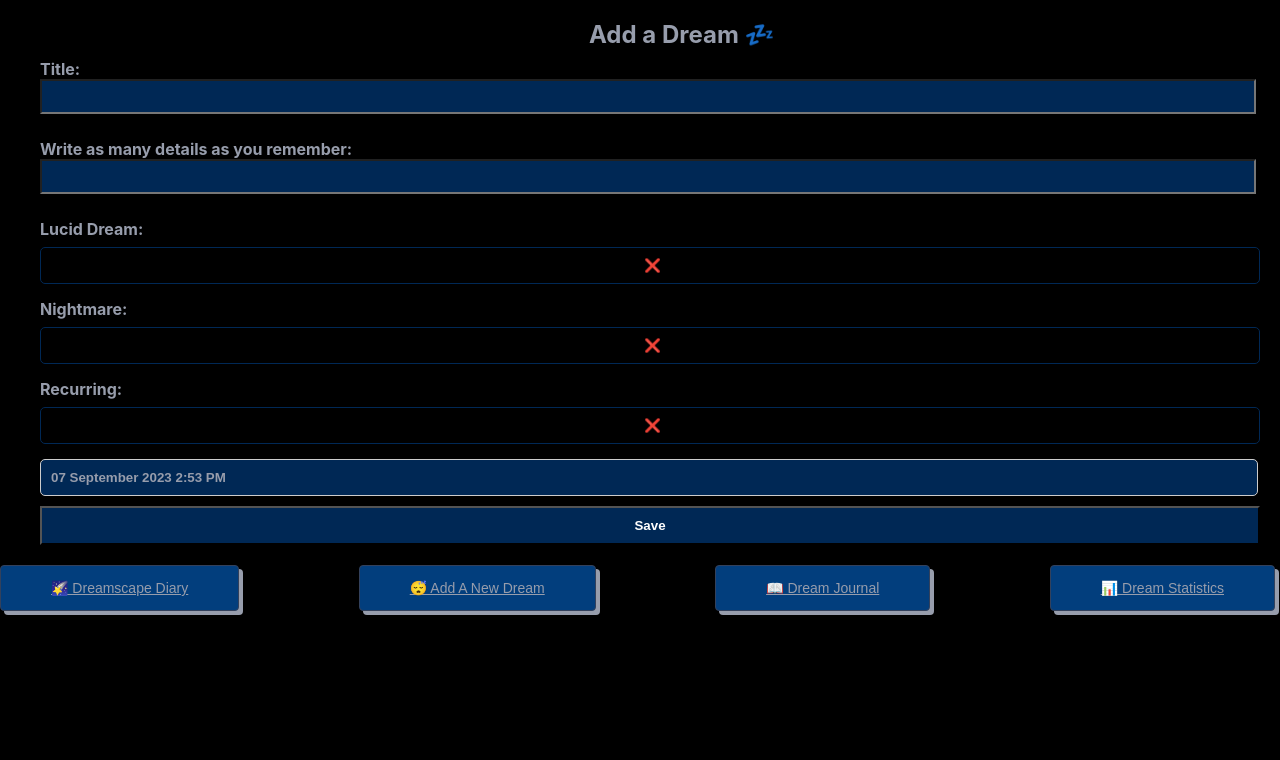
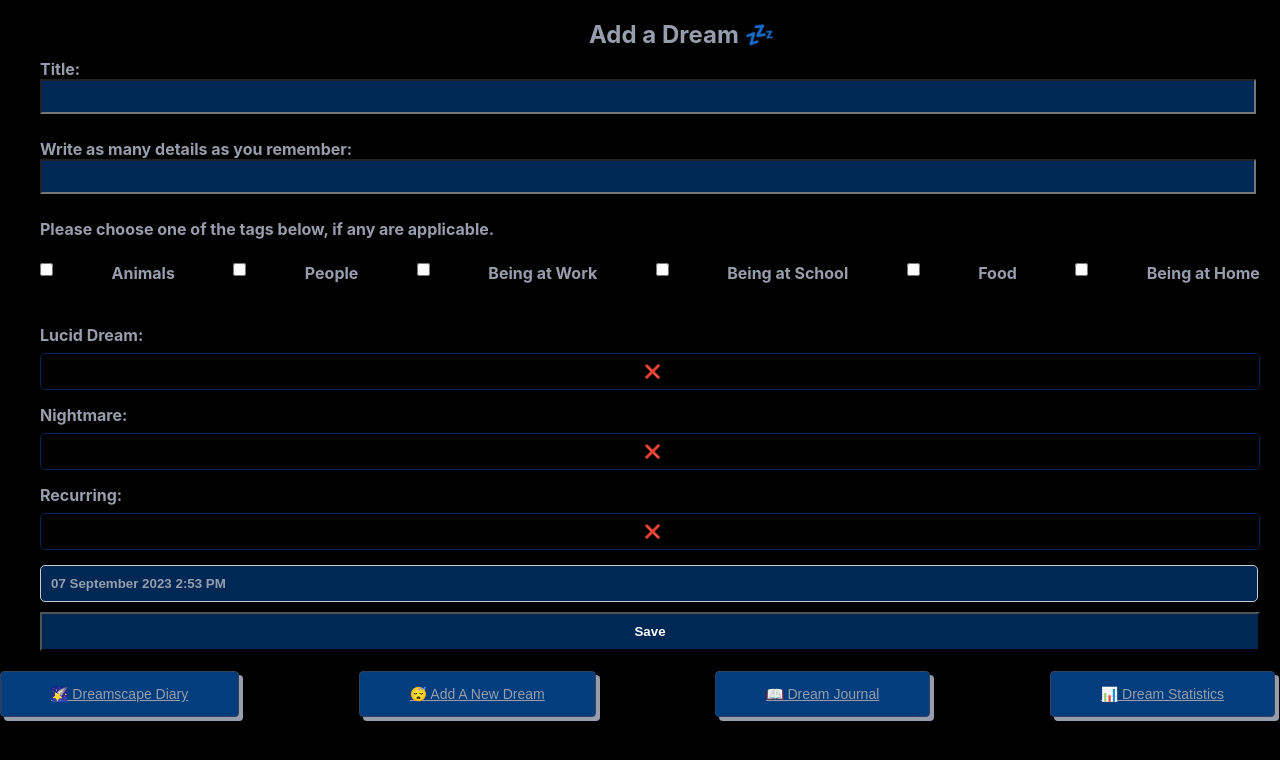
Before and after one commit to AlexandraViasu/DreamScape_Diary_JS_React_WebApp, a React (Create React App) app: page /addadream in a window 1280 px wide. Shown: the top 760 px of the page. Built offline with nearby package versions, Linux system fonts and the light colour scheme; no server answers.

Commit message:
adding more tags

```diff
--- a/src/Components/AddADream.css
+++ b/src/Components/AddADream.css
@@ -95,3 +95,14 @@ body {
     border-radius: 5px;
     color: #979DAC;
   }
+
+  .mchoice {
+    color: #979DAC;
+    font-weight: bold;
+    font-size: 16px;
+    display: flex;
+    align-items: normal;
+    padding-top: 2%;
+    margin-bottom: 2%;
+    justify-content: space-between;
+}
--- a/src/Components/AddADream.js
+++ b/src/Components/AddADream.js
@@ -18,6 +18,12 @@ const AddADream = ({ addDream }) => {
   const [formData, setFormData] = useState({
     title: "",
     body: "",
+    hasAnimals: false,
+    hasHumans: false,
+    hasWorkPlace: false,
+    hasSchool: false,
+    hasFood: false,
+    hasHome: false,
     isLucidDream: false,
     isNightmare: false,
     isRecurring: false,
@@ -36,12 +42,24 @@ const AddADream = ({ addDream }) => {
     setFormData({
       title: "",
       body: "",
+      hasAnimals: false,
+      hasHumans: false,
+      hasWorkPlace: false,
+      hasSchool: false,
+      hasFood: false,
+      hasHome: false,
       isLucidDream: false,
       isNightmare: false,
       isRecurring: false,
       date: formattedDate
     });
   };
+  const toggleCheckbox = (choice) => {
+    const updatedData = { ...formData };
+    updatedData[choice] = !formData[choice];
+    setFormData(updatedData);
+  };
+
   return (
     <form onSubmit={onSubmit} className='addADream' id="dream-form">
       <h2>Add a Dream 💤</h2>
@@ -55,6 +73,7 @@ const AddADream = ({ addDream }) => {
           value={formData.title}
         />
       </div>
+
       <div className="formWrap">
         <label htmlFor="body">Write as many details as you remember:</label>
         <input
@@ -65,6 +84,65 @@ const AddADream = ({ addDream }) => {
           value={formData.body}
         />
       </div>
+
+      <label className="formWrap">Please choose one of the tags below, if any are applicable.</label>
+
+       <form className="mchoice">
+          <input
+            className="mchoice"
+            type="checkbox"
+            name="choice"
+            value="hasAnimals"
+            onClick={() => toggleCheckbox("hasAnimals")}
+            checked={formData.hasAnimals}
+          />Animals
+
+          <input
+            className="mchoice"
+            type="checkbox"
+            name="choice"
+            value="hasHumans"
+            onClick={() => toggleCheckbox("hasHumans")}
+            checked={formData.hasHumans}
+          />People
+
+          <input
+            className="mchoice"
+            type="checkbox"
+            name="choice"
+            value="hasWorkPlace"
+            onClick={() => toggleCheckbox("hasWorkPlace")}
+            checked={formData.hasWorkPlace}
+          />Being at Work
+
+          <input
+            className="mchoice"
+            type="checkbox"
+            name="choice"
+            value="hasSchool"
+            onClick={() => toggleCheckbox("hasSchool")}
+            checked={formData.hasSchool}
+          />Being at School
+
+          <input
+            className="mchoice"
+            type="checkbox"
+            name="choice"
+            value="hasFood"
+            onClick={() => toggleCheckbox("hasFood")}
+            checked={formData.hasFood}
+          />Food
+
+          <input
+            className="mchoice"
+            type="checkbox"
+            name="choice"
+            value="hasHome"
+            onClick={() => toggleCheckbox("hasHome")}
+            checked={formData.hasHome}
+          />Being at Home
+          </form>
+
       <div className="formWrap">
         <label>Lucid Dream:</label>
         <button className="button-tags"
@@ -76,15 +154,13 @@ const AddADream = ({ addDream }) => {
           <span>{formData.isLucidDream ? "✅" : '❌'}</span>
         </button>
       </div>
+
       <div className="formWrap">
-
         <label>Nightmare:</label>
         <button className="button-tags"
           type="button"
           onClick={() =>
-            setFormData({ ...formData, isNightmare: !formData.isNightmare })
-          }
-        >
+            setFormData({ ...formData, isNightmare: !formData.isNightmare })}>
           <span>{formData.isNightmare ? '✅' : '❌'}</span>
         </button>
 
@@ -94,12 +170,11 @@ const AddADream = ({ addDream }) => {
         <button className="button-tags"
           type="button"
           onClick={() =>
-            setFormData({ ...formData, isRecurring: !formData.isRecurring })
-          }
-        >
+            setFormData({ ...formData, isRecurring: !formData.isRecurring })}>
           <span>{formData.isRecurring ? '✅' : '❌'}</span>
         </button>
       </div>
+
       <DatePicker
       selected={startDate}
       onChange={(date) => setStartDate(date)}
--- a/src/Components/DreamCard.js
+++ b/src/Components/DreamCard.js
@@ -25,10 +25,17 @@ const DreamCard = ({dream, removeDream}) => {
                     <h1 style={{ fontFamily: 'Caprasimo, cursive' }}>{dream.title}</h1>
                     <p style={{ fontFamily: 'Pacifico, cursive' }}>{dream.body}.</p>
                     <div className='tags-dreamjournal'>
+                                <li><span>{dream.hasAnimals ? '#Animals' : ''}</span></li>
+                                <li><span>{dream.hasHumans ? '#Humans' : ''}</span></li>
+                                <li><span>{dream.hasWorkPlace ? '#BeingAtWork' : ''}</span></li>
+                                <li><span>{dream.hasSchool ? '#BeingAtSchool' : ''}</span></li>
+                                <li><span>{dream.hasFood ? '#Food' : ''}</span></li>
+                                <li><span>{dream.hasHome ? '#BeingAtHome' : ''}</span></li>
                             <ul class="nav">
                                 <li><b>Lucid Dream:</b> <span>{dream.isLucidDream ? '✅' : '❌'}</span></li>
                                 <li><b>Nightmare:</b> <span>{dream.isNightmare ? '✅' : '❌'}</span></li>
                                 <li><b>Recurring:</b> <span>{dream.isRecurring ? '✅' : '❌'}</span></li>
+
                             </ul>
                         </div>
                     <a class="btn_primary" onClick={handleDelete}> 🗑 </a>
```
Also changed, not shown: 1 other file (tests, documents, lock files or other folders).
